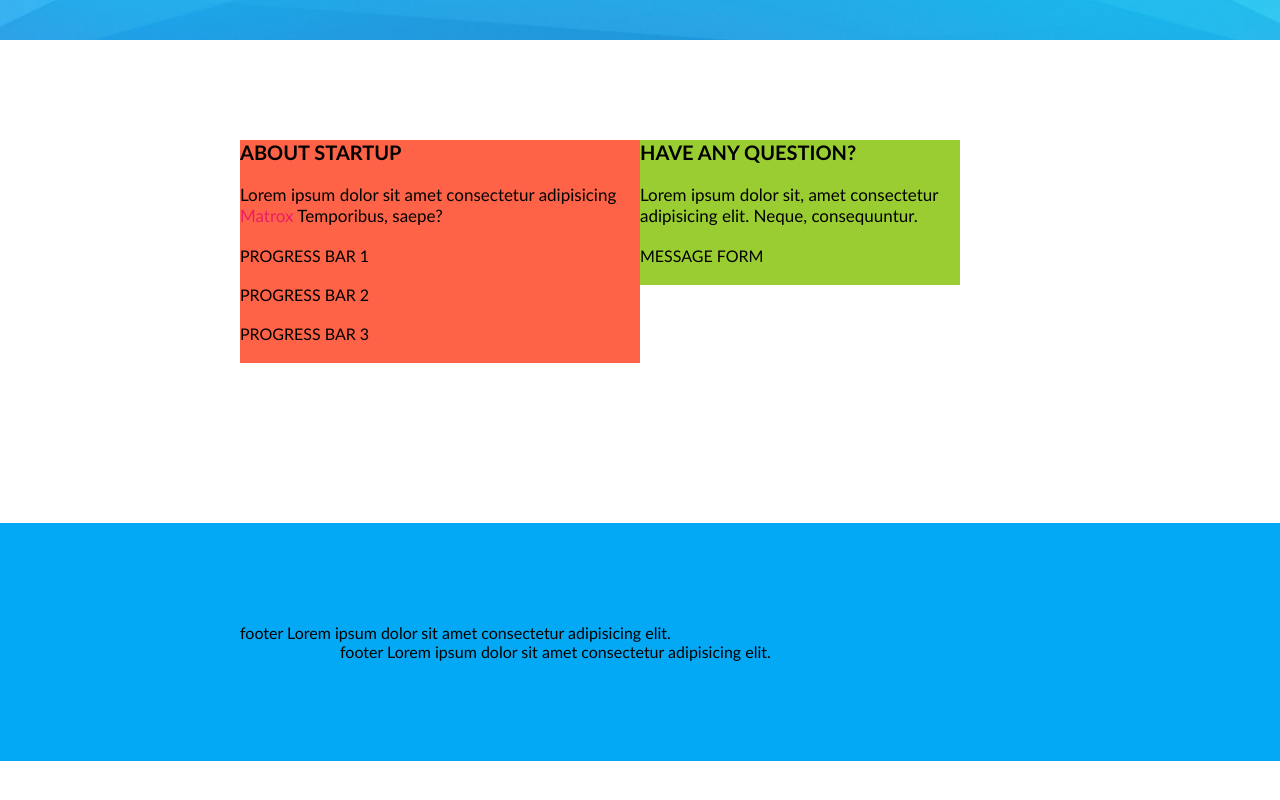
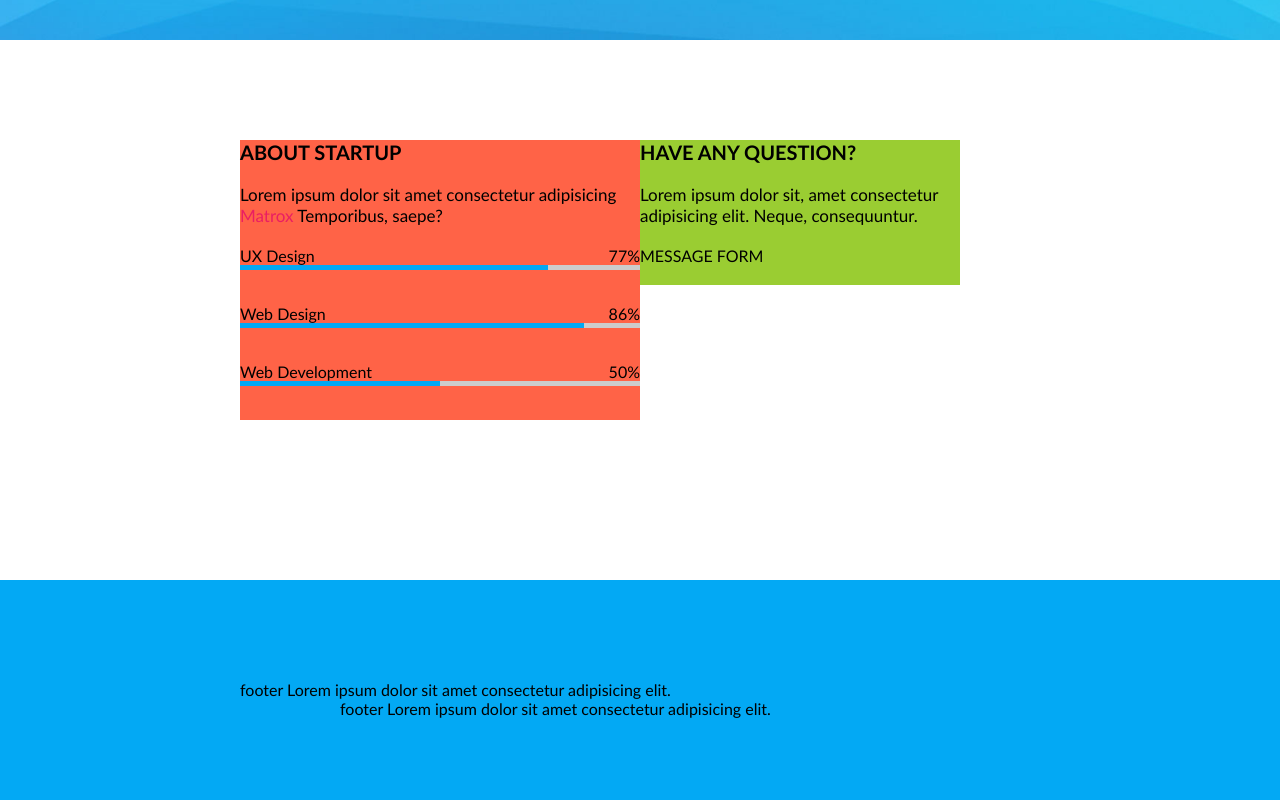
Before and after one commit to Skriste/7-comming-soon, a website: page index.html in a window 1280 px wide. Shown: the part 760-1560 px from the top of the page. Before the commit the page ends 1521 px from the top, so only its background shows below. Drawn offline with Linux system fonts and the light colour scheme.

Commit message:
progress bar

```diff
--- a/css/base/layout.css
+++ b/css/base/layout.css
@@ -19,7 +19,7 @@
 .container .left {
     float: left;
     width: 50%;
-    margin-right: 10%;
+    margin: 10%;
     background-color: tomato;
 }
 
--- a/css/components/progress-bar.css
+++ b/css/components/progress-bar.css
@@ -0,0 +1,30 @@
+.progress-bar {
+    display: inline-block;
+    width: 100%;
+}
+
+.progress-bar > .top {
+    display: inline-block;
+    width: 100%;
+}
+
+.progress-bar > .top > .title {
+    float: left;
+}
+
+.progress-bar > .top > .value {
+    float: right;
+}
+
+.progress-bar > .bottom {
+    display: inline-block;
+    width: 100%;
+    height: 5px;
+    background-color: #ccc;
+}
+
+.progress-bar > .bottom > .bar {
+    width: 80%;
+    height: 100%;
+    background-color: var(--primary-color);
+}
--- a/index.html
+++ b/index.html
@@ -57,13 +57,31 @@
                 <h2 class="content-title">About startup</h2>
                 <p class="content-description">Lorem ipsum dolor sit amet consectetur adipisicing <a class="link" href="#">Matrox</a> Temporibus, saepe?</p>
                 <div class="progress-bar">
-                    PROGRESS BAR 1
+                    <div class="top">
+                        <div class="title">UX Design</div>
+                        <div class="value">77%</div>
+                    </div>
+                    <div class="bottom">
+                        <div class="bar" style="width: 77%;"></div>
+                    </div>
                 </div>
                 <div class="progress-bar">
-                    PROGRESS BAR 2
+                    <div class="top">
+                        <div class="title">Web Design</div>
+                        <div class="value">86%</div>
+                    </div>
+                    <div class="bottom">
+                        <div class="bar" style="width: 86%;"></div>
+                    </div>
                 </div>
                 <div class="progress-bar">
-                    PROGRESS BAR 3
+                    <div class="top">
+                        <div class="title">Web Development</div>
+                        <div class="value">50%</div>
+                    </div>
+                    <div class="bottom">
+                        <div class="bar" style="width: 50%;"></div>
+                    </div>
                 </div>
             </div>
             <div class="column right">
```
